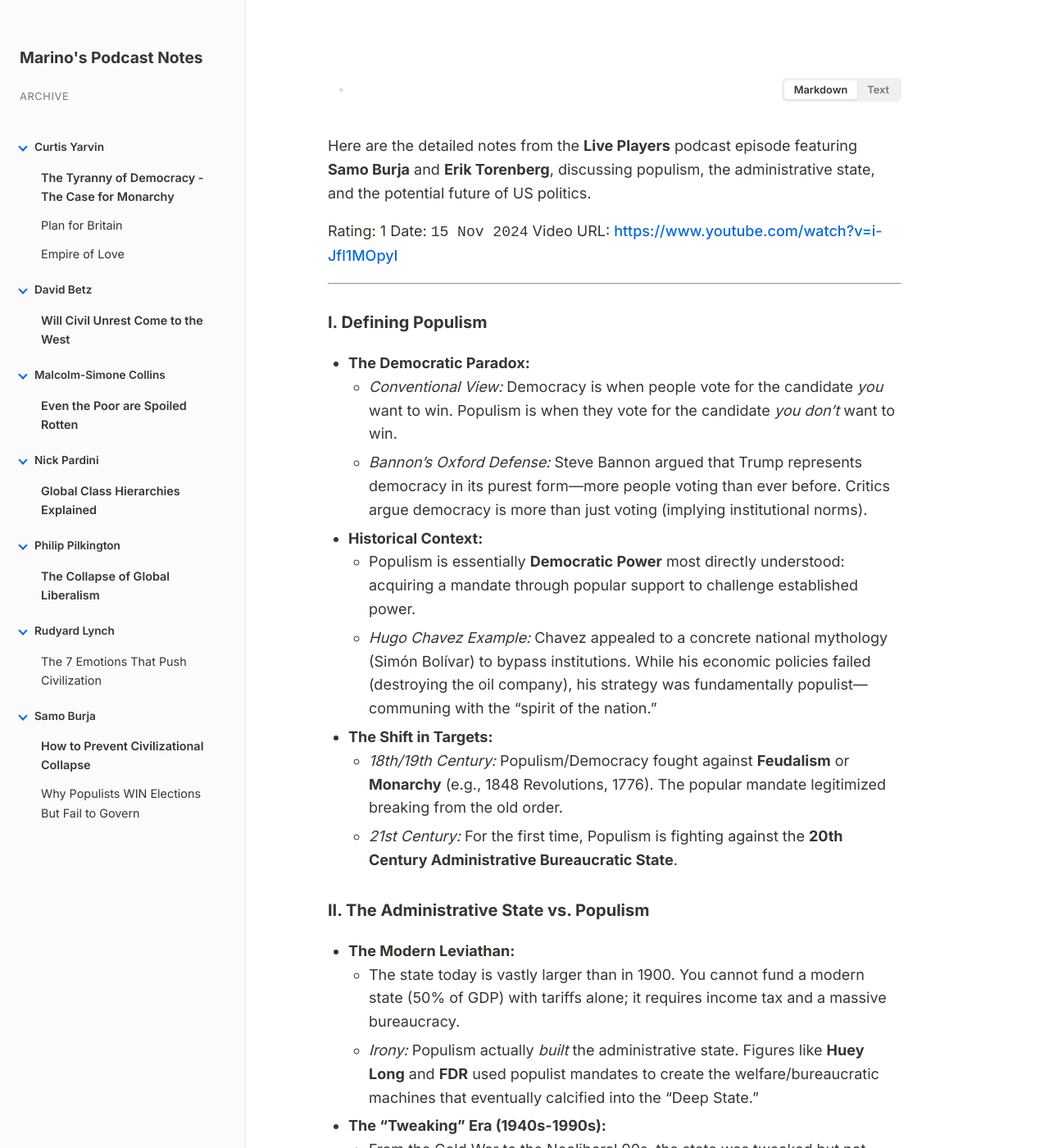
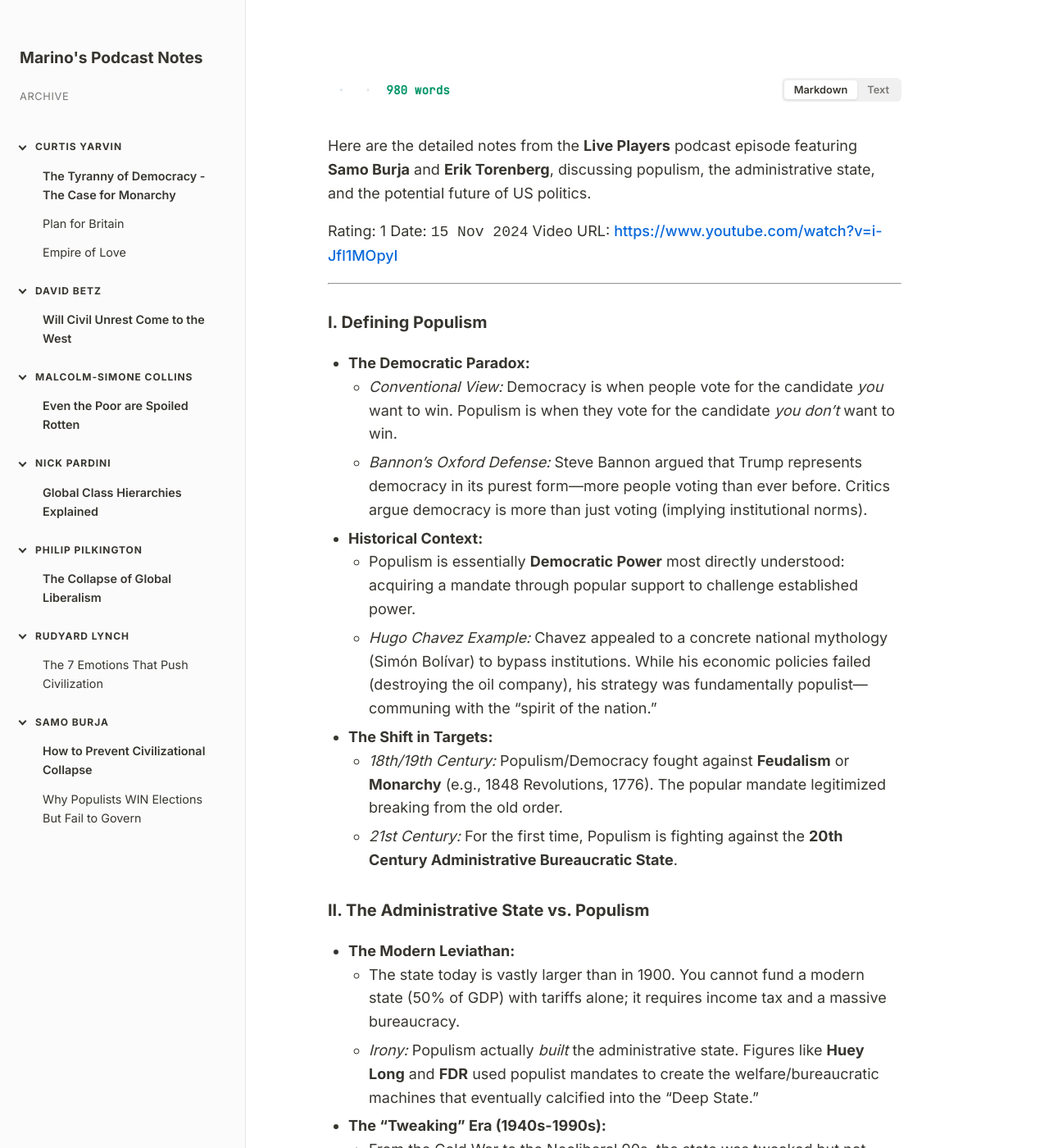
Before and after one commit to MarinoLinic/podcasts, a Jekyll site: the page built from Original_Notes/Samo Burja - Why Populists WIN Elections But Fail to Govern.md, in a window 1280 px wide and 1400 px high. Shown: the whole window at 82% size. Built offline with Jekyll 4.4.1, drawn with Linux system fonts in a browser that asks for light colours; our own code applies the rules of GitHub Pages for plain Markdown files.

Commit message:
Statistics

```diff
--- a/_layouts/default.html
+++ b/_layouts/default.html
@@ -14,8 +14,43 @@
 		<!-- Mobile Menu Button -->
 		<button class="menu-toggle" id="menuToggle"><span>☰</span> Menu</button>
 
-		<!-- Dark Overlay -->
+		<!-- Dark Overlay (Mobile) -->
 		<div class="overlay {% if page.url == '/' %}active{% endif %}" id="overlay"></div>
+
+		<!-- NEW: Statistics Modal -->
+		<div class="modal-overlay" id="statsOverlay">
+			<div class="stats-modal">
+				<h3>Note Statistics</h3>
+				<div class="stats-grid">
+					<div class="stat-item">
+						<span class="stat-label">Words</span>
+						<span class="stat-value" id="modal-words">0</span>
+					</div>
+					<div class="stat-item">
+						<span class="stat-label">Characters</span>
+						<span class="stat-value" id="modal-chars">0</span>
+					</div>
+					<div class="stat-item">
+						<span class="stat-label">Lines</span>
+						<span class="stat-value" id="modal-lines">0</span>
+					</div>
+				</div>
+				<button
+					onclick="closeStats()"
+					style="
+						margin-top: 20px;
+						padding: 8px 16px;
+						border: 1px solid #ddd;
+						background: #fff;
+						cursor: pointer;
+						border-radius: 4px;
+						font-weight: 500;
+					"
+				>
+					Close
+				</button>
+			</div>
+		</div>
 
 		<div class="container">
 			<!-- Sidebar -->
@@ -31,6 +66,7 @@
 
 					<!-- 2. Extract Authors -->
 					{% assign authors = all_notes | map: 'author' | uniq | sort %} {% for author in authors %}
+					<!-- 'open' attribute is default, JS will close it if saved in localStorage -->
 					<details open class="author-group">
 						<summary>{{ author }}</summary>
 						<ul>
@@ -70,6 +106,9 @@
 								<span class="meta-author">{{ page.author }}</span>
 								<span class="meta-separator">•</span>
 								<span class="meta-date">{{ page.date | date: "%d %b %Y" }}</span>
+								<span class="meta-separator">•</span>
+								<!-- UPDATED: Word Count Trigger -->
+								<span class="meta-stats" id="word-count-trigger" onclick="openStats()"> Loading... </span>
 							</div>
 
 							<!-- View Switcher -->
@@ -102,9 +141,85 @@
 					</details>
 				</section>
 
+				<!-- Note Specific Scripts -->
 				<script>
 					document.addEventListener('DOMContentLoaded', function () {
-						// --- 1. View Switcher Logic ---
+						// --- 1. Sidebar Persistence Logic ---
+						const authorDetails = document.querySelectorAll('details.author-group')
+
+						authorDetails.forEach((details) => {
+							const summary = details.querySelector('summary').innerText.trim()
+							// Create a unique key for each author
+							const storageKey = 'sidebar_author_' + summary
+
+							// Check LocalStorage
+							const savedState = localStorage.getItem(storageKey)
+
+							// The HTML defaults to 'open'. If storage says 'closed', we remove the attribute.
+							if (savedState === 'closed') {
+								details.removeAttribute('open')
+							}
+
+							// Listen for toggles and save state
+							details.addEventListener('toggle', () => {
+								if (details.open) {
+									localStorage.setItem(storageKey, 'open')
+								} else {
+									localStorage.setItem(storageKey, 'closed')
+								}
+							})
+						})
+
+						// --- 2. Word Count & Stats Logic ---
+						const contentDiv = document.getElementById('markdown-view')
+						const trigger = document.getElementById('word-count-trigger')
+
+						function calculateStats() {
+							if (!contentDiv) return { words: 0, chars: 0, lines: 0 }
+
+							// Get text content (stripped of HTML tags for accuracy)
+							const text = contentDiv.innerText || ''
+
+							const words = text
+								.trim()
+								.split(/\s+/)
+								.filter((w) => w.length > 0).length
+							const chars = text.length
+							// Rough line count estimate
+							const lines = text.split(/\r\n|\r|\n/).length
+
+							return { words, chars, lines }
+						}
+
+						// Initialize Stats on Load
+						const stats = calculateStats()
+						if (trigger) trigger.innerText = stats.words.toLocaleString() + ' words'
+
+						// Modal Functions
+						window.openStats = function () {
+							document.getElementById('modal-words').innerText = stats.words.toLocaleString()
+							document.getElementById('modal-chars').innerText = stats.chars.toLocaleString()
+							document.getElementById('modal-lines').innerText = stats.lines.toLocaleString()
+
+							const overlay = document.getElementById('statsOverlay')
+							overlay.style.display = 'flex'
+							// Small timeout to allow display:flex to apply before opacity transition
+							setTimeout(() => overlay.classList.add('active'), 10)
+						}
+
+						window.closeStats = function () {
+							const overlay = document.getElementById('statsOverlay')
+							overlay.classList.remove('active')
+							// Wait for transition to finish before hiding
+							setTimeout(() => (overlay.style.display = 'none'), 200)
+						}
+
+						// Close modal on background click
+						document.getElementById('statsOverlay').addEventListener('click', (e) => {
+							if (e.target.id === 'statsOverlay') closeStats()
+						})
+
+						// --- 3. View Switcher Logic ---
 						const mdView = document.getElementById('markdown-view')
 						const textView = document.getElementById('text-view')
 						const btnMd = document.getElementById('btn-markdown')
@@ -212,12 +326,13 @@
 					})
 				</script>
 				{% else %}
+				<!-- This else block handles pages that aren't notes (like index.html) -->
 				<div class="markdown-body">{{ content }}</div>
 				{% endif %}
 			</main>
 		</div>
 
-		<!-- GLOBAL SCRIPTS -->
+		<!-- GLOBAL SCRIPTS (Mobile Menu & Scroll Position) -->
 		<script>
 			const sidebar = document.querySelector('.sidebar')
 			const scrollKey = 'sidebarScrollPos'
--- a/assets/css/style.css
+++ b/assets/css/style.css
@@ -99,17 +99,20 @@ a {
 	margin: 0;
 }
 
-/* --- SIDEBAR DROPDOWNS --- */
+/* --- SIDEBAR DROPDOWNS (Austere Style) --- */
 details.author-group {
-	margin-bottom: 8px;
+	margin-bottom: 12px;
 }
 
 details.author-group summary {
 	padding: 8px 24px;
 	cursor: pointer;
-	font-size: 0.85rem;
-	font-weight: 600;
-	color: var(--secondary-text);
+	/* New Austere Look */
+	font-size: 0.75rem;
+	text-transform: uppercase;
+	letter-spacing: 0.08em;
+	font-weight: 700;
+	color: #999; /* Muted to recede */
 	user-select: none;
 	transition: color 0.2s;
 	list-style: none; /* Hide default */
@@ -121,15 +124,16 @@ details.author-group summary::-webkit-details-marker {
 	display: none;
 }
 
+/* Arrow Styling */
 details.author-group summary::before {
 	content: '';
 	display: inline-block;
-	width: 6px;
-	height: 6px;
-	border-right: 2px solid var(--secondary-text);
-	border-bottom: 2px solid var(--secondary-text);
+	width: 5px;
+	height: 5px;
+	border-right: 2px solid #bbb;
+	border-bottom: 2px solid #bbb;
 	transform: rotate(-45deg); /* Points Right */
-	margin-right: 10px;
+	margin-right: 12px;
 	transition: transform 0.2s ease, border-color 0.2s ease;
 	margin-bottom: 2px;
 }
@@ -137,7 +141,7 @@ details.author-group summary::before {
 /* Open State */
 details.author-group[open] summary::before {
 	transform: rotate(45deg); /* Points Down */
-	border-color: var(--accent-color);
+	border-color: var(--text-color);
 }
 details.author-group[open] summary {
 	color: var(--text-color);
@@ -149,7 +153,7 @@ details.author-group summary:hover {
 /* Sidebar Links */
 .sidebar nav li a {
 	display: block;
-	padding: 6px 24px 6px 40px;
+	padding: 6px 24px 6px 42px; /* Indented deeper */
 	font-size: 0.9rem;
 	color: var(--text-color);
 	border-radius: 4px;
@@ -198,24 +202,39 @@ li.rating-5 a {
 	gap: 15px;
 }
 
+/* Updated Meta Tags */
 .meta-tags {
 	display: flex;
 	gap: 12px;
-	font-size: 0.95rem; /* Slightly larger */
+	font-size: 0.9rem;
 	align-items: center;
+	font-family: var(--font-mono);
 }
 
-/* --- NEW: Slick Colors --- */
 .meta-author {
-	color: #914047; /* Slick Red */
-	font-weight: 700;
+	color: #334155; /* Slate 700 - Professional Dark Blue/Grey */
+	font-weight: 600;
 }
 .meta-date {
-	color: #405691; /* Slick Green */
-	font-weight: 700;
+	color: #94a3b8; /* Slate 400 - Cool Grey */
+	font-weight: 500;
 }
 .meta-separator {
-	color: #ddd;
+	color: #e2e8f0;
+}
+
+/* Word Count Stat */
+.meta-stats {
+	color: #059669; /* Emerald 600 */
+	font-weight: 600;
+	cursor: pointer;
+	padding: 2px 6px;
+	border-radius: 4px;
+	transition: all 0.2s;
+}
+.meta-stats:hover {
+	background-color: #ecfdf5; /* Emerald 50 */
+	text-decoration: underline;
 }
 
 /* View Switcher Buttons */
@@ -252,6 +271,17 @@ li.rating-5 a {
 	color: #37352f;
 	overflow-wrap: break-word;
 }
+
+/* --- FIXED: Image Styling --- */
+.markdown-body img {
+	max-width: 100%;
+	height: auto;
+	display: block;
+	margin: 30px auto;
+	border-radius: 6px;
+	box-shadow: 0 4px 12px rgba(0, 0, 0, 0.08);
+}
+
 .markdown-body h2 {
 	margin-top: 40px;
 	font-size: 1.5rem;
@@ -269,18 +299,11 @@ li.rating-5 a {
 .markdown-body li {
 	margin-bottom: 6px;
 }
-.markdown-body img {
-	max-width: 100%;
-	height: auto;
-	display: block;
-	margin: 20px auto;
-	border-radius: 4px;
-}
 
 /* --- Text View Styling --- */
 #text-view {
 	display: none;
-	position: relative; /* Anchor for the copy button */
+	position: relative;
 }
 
 #text-view pre {
@@ -288,7 +311,7 @@ li.rating-5 a {
 	font-size: 15px;
 	color: #444;
 	background: #f9f9f9;
-	padding: 50px 20px 20px 20px; /* Top padding reserved for button */
+	padding: 50px 20px 20px 20px;
 	border-radius: 8px;
 	border: 1px solid var(--border-color);
 	white-space: pre-wrap;
@@ -396,6 +419,73 @@ details#transcript-container[open] summary {
 	word-break: break-word;
 }
 
+/* --- STATS MODAL --- */
+.modal-overlay {
+	display: none;
+	position: fixed;
+	top: 0;
+	left: 0;
+	right: 0;
+	bottom: 0;
+	background: rgba(255, 255, 255, 0.6);
+	backdrop-filter: blur(5px); /* The blur effect */
+	z-index: 1000;
+	justify-content: center;
+	align-items: center;
+	opacity: 0;
+	transition: opacity 0.2s ease;
+}
+
+.modal-overlay.active {
+	opacity: 1;
+}
+
+.stats-modal {
+	background: #fff;
+	border: 1px solid var(--border-color);
+	box-shadow: 0 10px 40px rgba(0, 0, 0, 0.1);
+	border-radius: 12px;
+	width: 300px;
+	padding: 24px;
+	text-align: center;
+	transform: scale(0.95);
+	transition: transform 0.2s ease;
+}
+
+.modal-overlay.active .stats-modal {
+	transform: scale(1);
+}
+
+.stats-modal h3 {
+	margin-top: 0;
+	margin-bottom: 20px;
+	font-size: 1.1rem;
+	color: var(--text-color);
+}
+
+.stats-grid {
+	display: grid;
+	grid-template-columns: 1fr;
+	gap: 12px;
+}
+
+.stat-item {
+	display: flex;
+	justify-content: space-between;
+	border-bottom: 1px solid #f5f5f5;
+	padding-bottom: 8px;
+}
+
+.stat-label {
+	color: var(--secondary-text);
+	font-size: 0.9rem;
+}
+.stat-value {
+	font-family: var(--font-mono);
+	font-weight: 600;
+	color: var(--text-color);
+}
+
 /* --- MOBILE MENU --- */
 .menu-toggle {
 	display: none;
```
Also changed, not shown: other parts of _layouts/default.html (+3 -4 lines).
